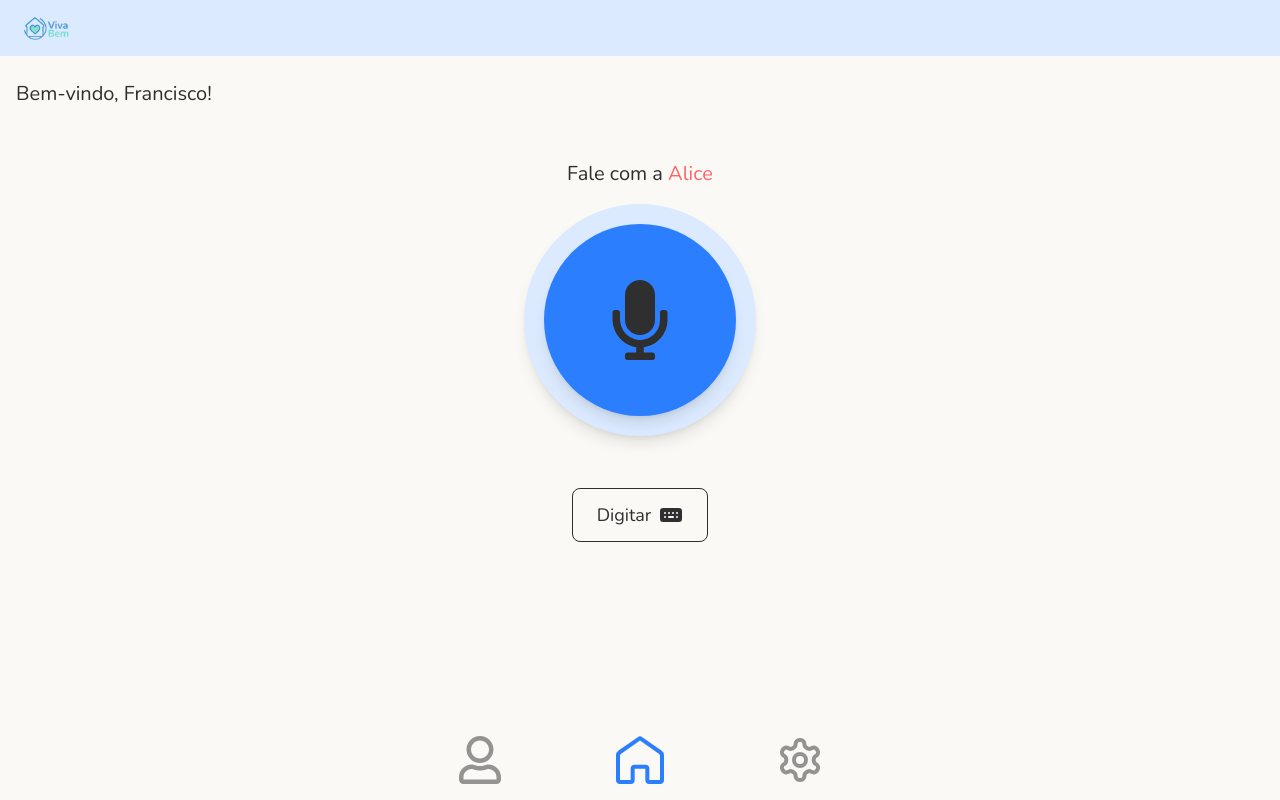
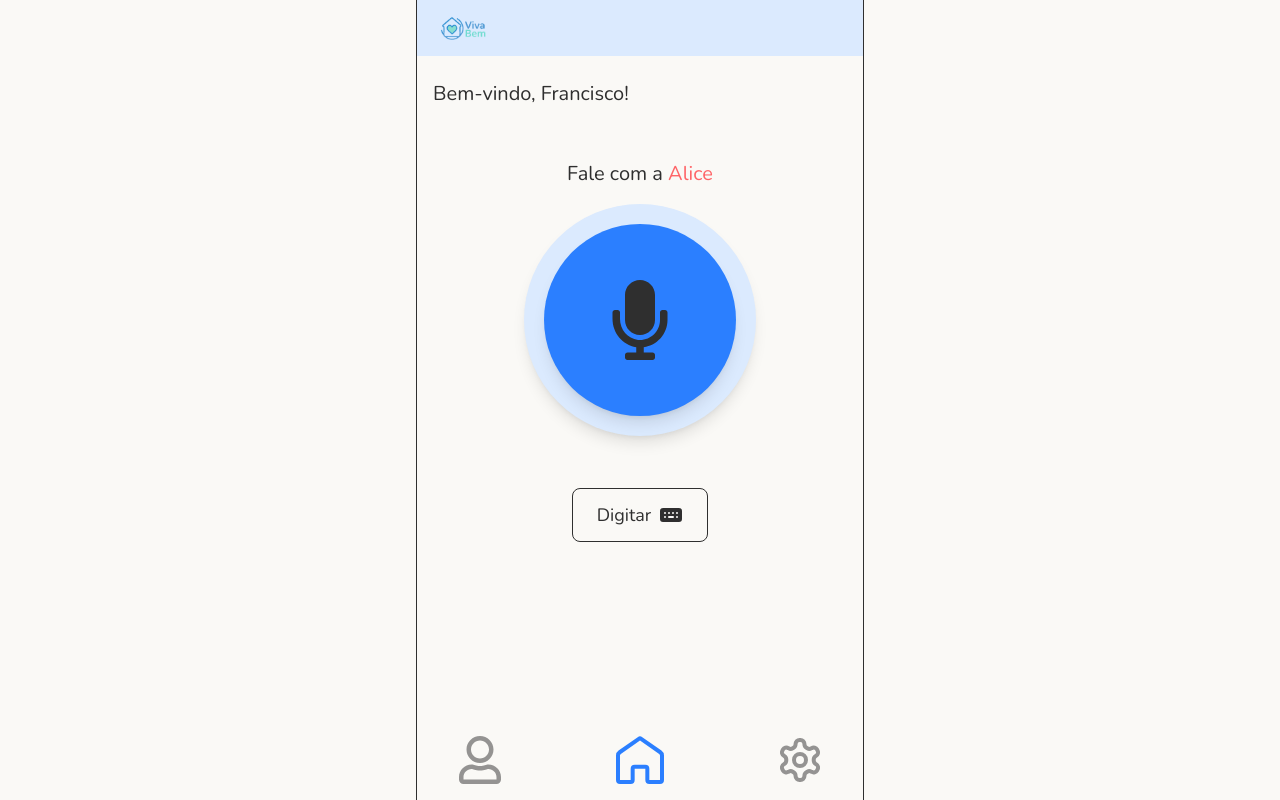
Before and after one commit to GabrielAlves263/vivai, a Next.js app: page / in a window 1280 px wide. Built offline with nearby package versions, Linux system fonts and the light colour scheme.

Commit message:
feat: enhance layout structure with flexbox for improved alignment and spacing

```diff
--- a/src/app/layout.tsx
+++ b/src/app/layout.tsx
@@ -17,7 +17,9 @@ export default function RootLayout({
 }>) {
   return (
     <html lang="pt-Br">
-      <body className={nunito.className}>{children}</body>
+      <body className={nunito.className + " flex justify-center"}>
+        {children}
+      </body>
     </html>
   );
 }
--- a/src/app/page.tsx
+++ b/src/app/page.tsx
@@ -5,7 +5,7 @@ import BottomNav from "@/components/nav/BottomNav";
 
 export default function Home() {
   return (
-    <div className="min-h-screen flex flex-col items-center bg-[#FAF9F6]">
+    <div className="min-h-screen flex flex-col w-md items-center justify-between bg-[#FAF9F6] border-x">
       <Header />
       <main className="w-full flex bg-custom-blue flex-col items-center flex-grow text-center px-4 gap-7">
         <h1 className="text-xl mt-6 mb-6 w-full text-left">
```
